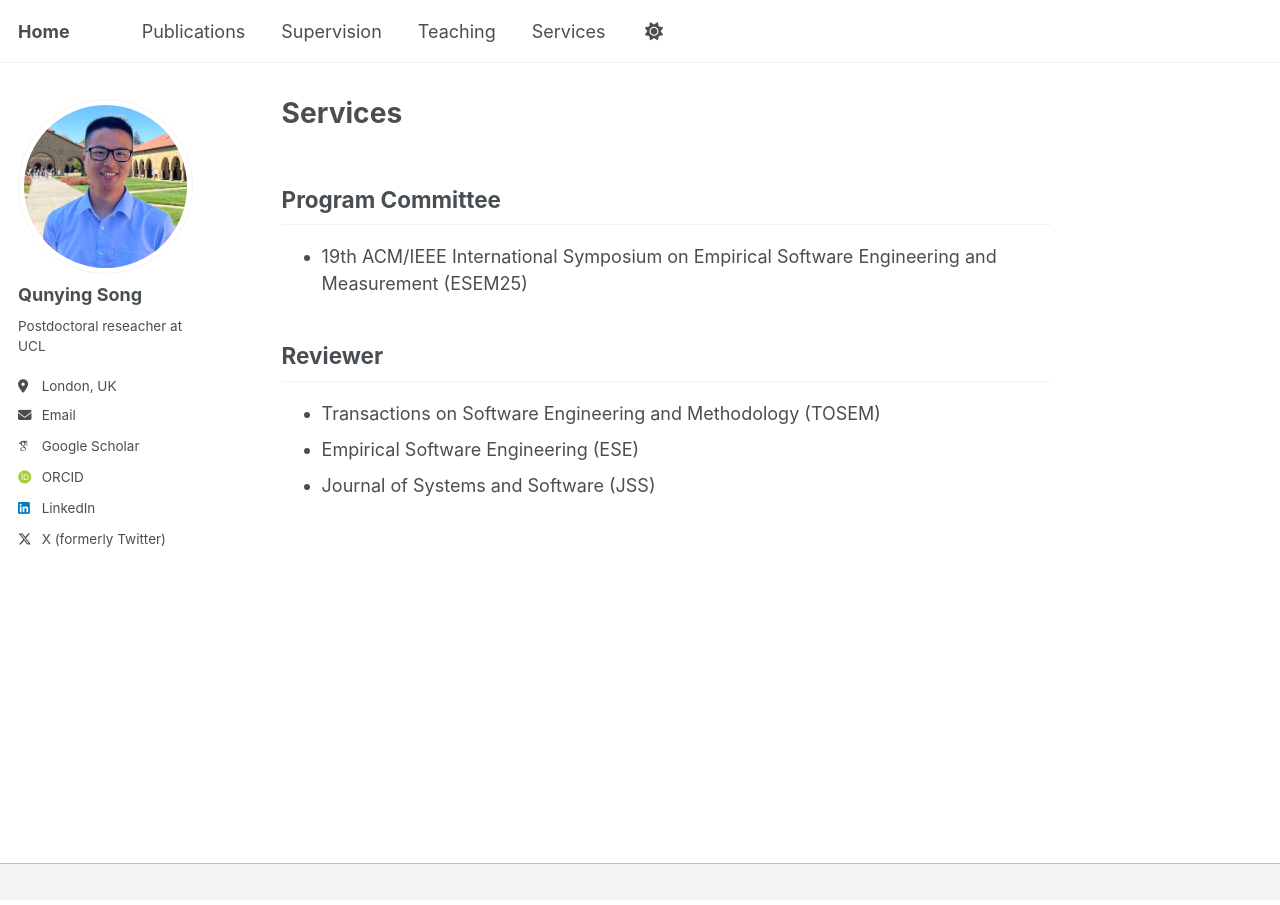
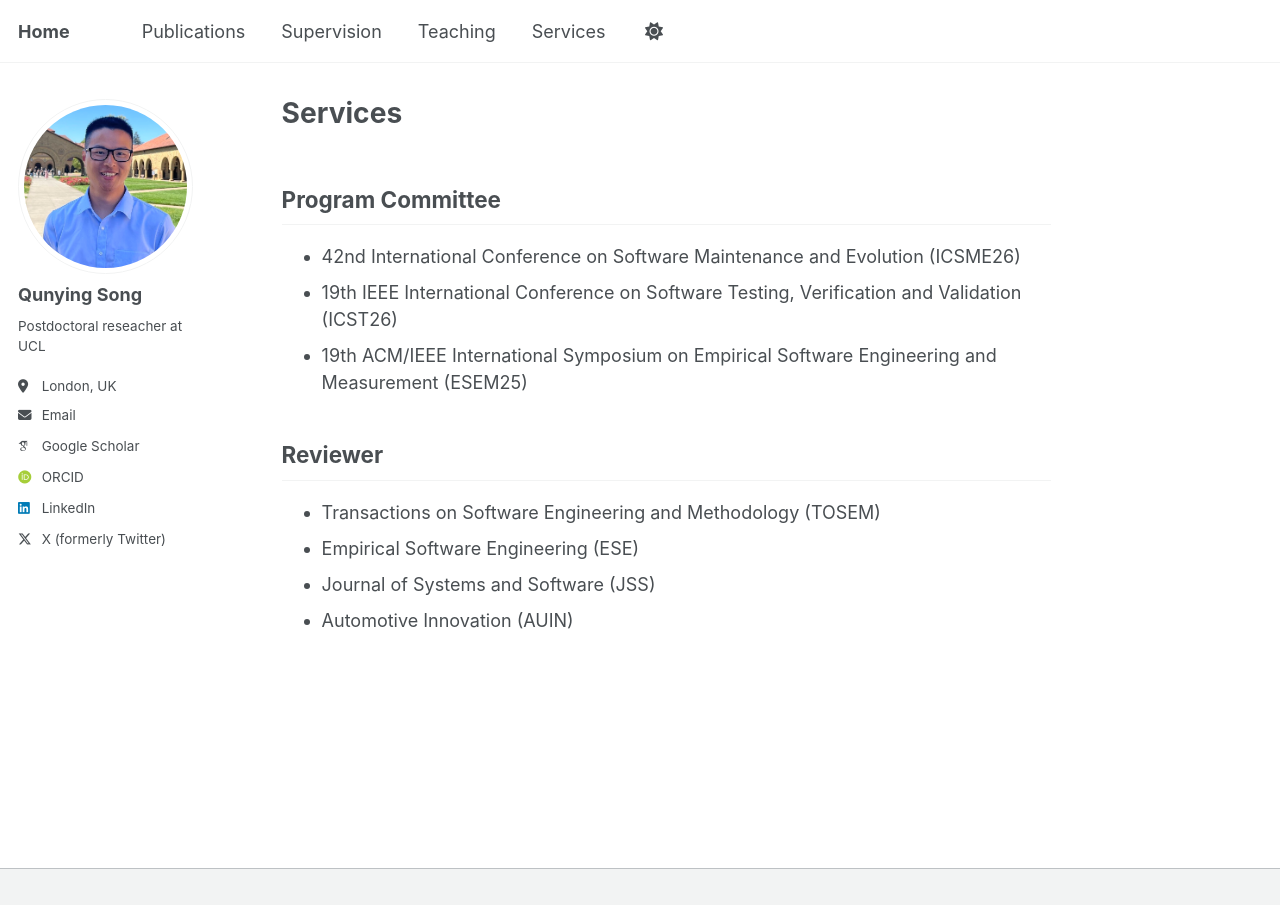
Before and after one commit to qunying-song/qunying-song.github.io, a Jekyll site: the page built from _services/services.md, in a window 1280 px wide. Built offline with Jekyll 4.4.1, drawn with Linux system fonts in a browser that asks for light colours; some web fonts are replaced; a script that is not in the unit is left out.

Commit message:
Add ICST, ICSME, AUIN to reviewer list in services.md

```diff
--- a/_services/services.md
+++ b/_services/services.md
@@ -6,9 +6,12 @@ author_profile: true
 ---
 
 ## Program Committee
+- 42nd International Conference on Software Maintenance and Evolution (ICSME26)
+- 19th IEEE International Conference on Software Testing, Verification and Validation (ICST26)
 - 19th ACM/IEEE International Symposium on Empirical Software Engineering and Measurement (ESEM25)
 
 ## Reviewer
 - Transactions on Software Engineering and Methodology (TOSEM)
 - Empirical Software Engineering (ESE)
 - Journal of Systems and Software (JSS)
+- Automotive Innovation (AUIN)
```
